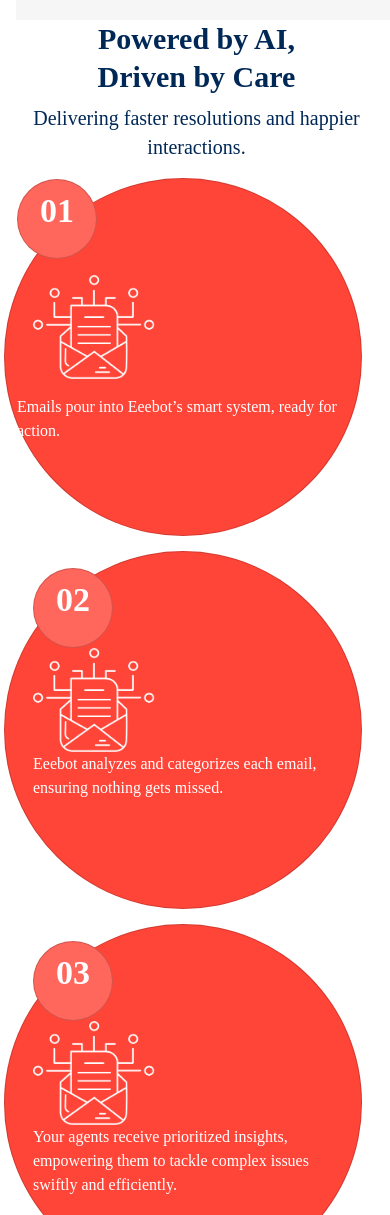
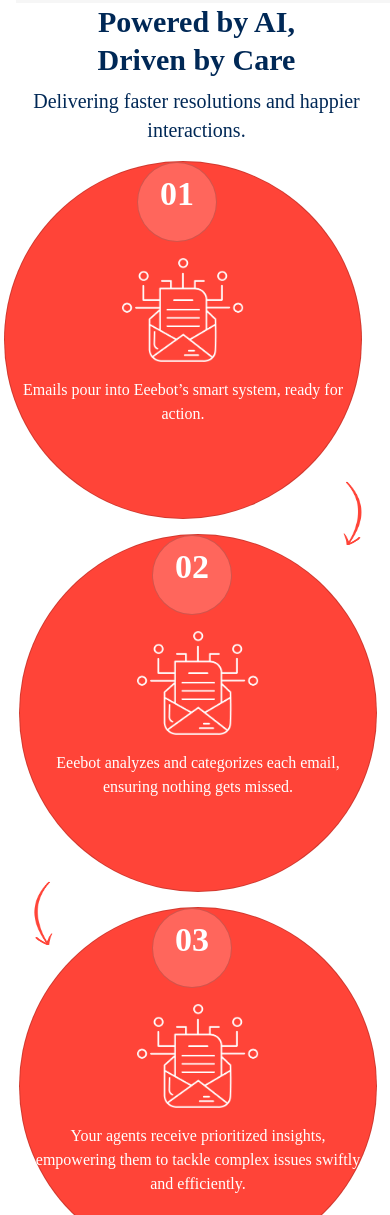
Before and after one commit to murathanaraci/Mplus, a plain HTML site: page index.html in a window 390 px wide. Shown: the part 2216-3431 px from the top of the page. Drawn offline with nearby package versions, Linux system fonts and the light colour scheme.

Commit message:
on progres

```diff
--- a/index.html
+++ b/index.html
@@ -21,19 +21,14 @@
     <link rel="stylesheet" href="style.css" />
   </head>
   <body>
-    <div class="container mainpage" style="background-color: #f6f6f6">
+    <div class="container mainpage">
       <!-- nav-starts -->
       <nav
         class="navbar navbar-expand-lg bg-body-tertiary align-items-center justify-content-center"
       >
         <div class="container-fluid">
           <a class="navbar-brand" href="#">
-            <img
-              id="mpluslogo"
-              src="./images/mplus.png"
-              alt="img"
-              style="width: 176.06px; height: 50px"
-            />
+            <img id="mpluslogo" src="./images/mplus.png" alt="img" />
           </a>
 
           <button
@@ -272,7 +267,11 @@
           </div>
           <div class="col-lg-4 col-sm-12">
             <div class="card">
-              <img src="./images/challenge.png" class="card-img-top" alt="..." />
+              <img
+                src="./images/challenge.png"
+                class="card-img-top"
+                alt="..."
+              />
               <div class="card-body">
                 <h5 class="card-title">Challenge</h5>
                 <p class="card-text">
@@ -317,16 +316,19 @@
         </div>
 
         <div class="row">
+
+          <img id="first-arrow" src="./images/Arrow.png" alt="">
+          <img id="second-arrow" src="./images/Arrow.png" alt="">
+
           <div
             id="circle-1"
-            class="card rounded-circle col-lg-4 col-sm-12"
+            class="card rounded-circle col-lg-4 col-sm-12 text-center ml-3"
             style="background-color: #ff4438; color: #ffffff"
           >
-            <div class="row">
-
-              <div class="col-6">
+            <div class="row circle-num">
+              <div class="col">
                 <div
-                  class="card rounded-circle d-flex justify-content-center align-items-center"
+                  class="card rounded-circle justify-content-center align-items-center"
                   style="background-color: #ff665c; width: 80px; height: 80px"
                 >
                   <p
@@ -342,7 +344,6 @@
                   </p>
                 </div>
               </div>
-              <div class="col-3"></div>
             </div>
             <div class="row">
               <div class="col">
@@ -360,12 +361,13 @@
 
           <div
             id="circle-2"
-            class="card rounded-circle col-lg-4 col-sm-12"
-            style="background-color: #ff4438; color: #ffffff"
+            class="card rounded-circle col-lg-4 col-sm-12 text-center"
+            style="background-color: #ff4438; color: #ffffff; margin-left: 15px;"
           >
-            <div class="card-body align-items-center">
+            <div class="row circle-num">
+              <div class="col">
                 <div
-                class="card rounded-circle d-flex justify-content-center align-items-center"
+                  class="card rounded-circle justify-content-center align-items-center"
                   style="background-color: #ff665c; width: 80px; height: 80px"
                 >
                   <p
@@ -380,22 +382,34 @@
                     02
                   </p>
                 </div>
+              </div>
+            </div>
+            <div class="row">
+              <div class="col">
+                <div class="card-body align-items-center">
                   <img src="./images/message.png" class="msg-img" alt="..." />
+                </div>
+              </div>
+            </div>
+            <div class="row">
+              <div class="col">
                 <p>
                   Eeebot analyzes and categorizes each email, ensuring nothing
                   gets missed.
                 </p>
               </div>
             </div>
+          </div>
 
           <div
             id="circle-3"
-            class="card rounded-circle col-lg-4 col-sm-12"
-            style="background-color: #ff4438; color: #ffffff"
+            class="card rounded-circle col-lg-4 col-sm-12 text-center"
+            style="background-color: #ff4438; color: #ffffff; margin-left: 15px;"
           >
-            <div class="card-body align-items-center">
+            <div class="row circle-num">
+              <div class="col">
                 <div
-                class="card rounded-circle d-flex justify-content-center align-items-center"
+                  class="card rounded-circle justify-content-center align-items-center"
                   style="background-color: #ff665c; width: 80px; height: 80px"
                 >
                   <p
@@ -410,11 +424,22 @@
                     03
                   </p>
                 </div>
+              </div>
+            </div>
+            <div class="row">
+              <div class="col">
+                <div class="card-body align-items-center">
                   <img src="./images/message.png" class="msg-img" alt="..." />
+                </div>
+              </div>
+            </div>
+            <div class="row">
+              <div class="col">
                 <p>
                   Your agents receive prioritized insights, empowering them to
                   tackle complex issues swiftly and efficiently.
                 </p>
+              </div>
             </div>
           </div>
         </div>
@@ -426,11 +451,11 @@
           </p>
         </div>
       </div>
-
       <!-- frame 13 ends -->
 
       <!-- frame 16 starts -->
-      <div class="container">
+      <div class="row">
+
         <img id="caasimg" src="./images/caas.png" alt="..." />
         <div class="row position-relative" style="background-color: #5d41d2">
           <div class="col-6" style="color: #ffffff">
@@ -654,6 +679,7 @@
       </div>
       <!-- footer ends-->
     </div>
+
     <script
       src="https://cdn.jsdelivr.net/npm/bootstrap@5.3.3/dist/js/bootstrap.bundle.min.js"
       integrity="sha384-YvpcrYf0tY3lHB60NNkmXc5s9fDVZLESaAA55NDzOxhy9GkcIdslK1eN7N6jIeHz"
--- a/style.css
+++ b/style.css
@@ -17,6 +17,10 @@
   background-color: red;
   border-radius: 100%;
   padding: 10px;
+}
+#mpluslogo {
+  width: 176.06px;
+  height: 50px;
 }
 
 /* header */
@@ -116,6 +120,7 @@ div #Struggling {
 }
 /* frame-13 */
 #frame13-container {
+  position: relative;
   display: grid;
   width: 1488px;
   margin: auto;
@@ -144,6 +149,30 @@ div #Struggling {
 
   color: #002856;
 }
+
+
+#first-arrow {
+  position: absolute;
+  width: 127px;
+  height: 124px;
+  top: 80px;
+  left: 450px;
+  padding: 0;
+
+
+
+}
+#second-arrow {
+  position: absolute;
+  width: 127px;
+  height: 124px;
+  rotate: 180deg;
+  top: 420px;
+  padding: 0;
+  left: 900px;
+  transform: scaleX(-1);
+}
+
 #circle-1,
 #circle-2,
 #circle-3 {
@@ -151,16 +180,17 @@ div #Struggling {
   height: 426px;
 }
 
-.msg-img{
+.circle-num {
+  padding-left: 150px;
+}
+
+.msg-img {
   width: 149.99px;
   height: 128.11px;
-
 }
 
-
-
-
-#goodbye {width: 962.45px;
+#goodbye {
+  width: 962.45px;
   height: 36px;
   font-family: Campton;
   font-size: 24px;
@@ -171,8 +201,6 @@ height: 128.11px;
   padding-top: 50px;
 }
 
-
-
 @media (max-width: 767.98px) {
   .mainpage,
   .container {
@@ -180,6 +208,11 @@ height: 128.11px;
     height: 40px;
     padding: 0px 16px 0px 16px;
     justify-content: center;
+  }
+
+  #mpluslogo {
+    width: 105.38px;
+    height: 29.94px;
   }
 
   #Send {
@@ -263,6 +296,10 @@ height: 128.11px;
     color: #002856;
   }
 
+  .circle-num {
+    padding-left: 120px;
+  }
+
   #f-13-h {
     width: 212px;
     height: 76px;
@@ -291,20 +328,45 @@ height: 128.11px;
     height: 358px;
     margin-bottom: 15px;
   }
+  #first-arrow {
+    position: absolute;
+    width:63.83px;
+    height: 121.11px;
+    left: 300px;
+    top: 450px;
+    padding: 0;
+    rotate: -270deg;
 
-  .msg-img{
+
+
+  }
+  #second-arrow {
+    position: absolute;
+    width:63.83px;
+    height: 121.11px;
+    left: 0px;
+    top: 850px;
+    padding: 0;
+    transform: scaleX(-1);
+    rotate: -90deg;
+
+  }
+
+
+
+  .msg-img {
     width: 121.89px;
     height: 104.11px;
   }
 
-
   #frame13-container {
     display: block;
     width: 361px;
-    height: 1431px;
+    height: 1300px;
   }
 
-  #goodbye {width: 361px;
+  #goodbye {
+    width: 361px;
     height: 87px;
     font-family: Campton;
     font-size: 20px;
```
Lines whose indentation alone changed are shown as unchanged.
